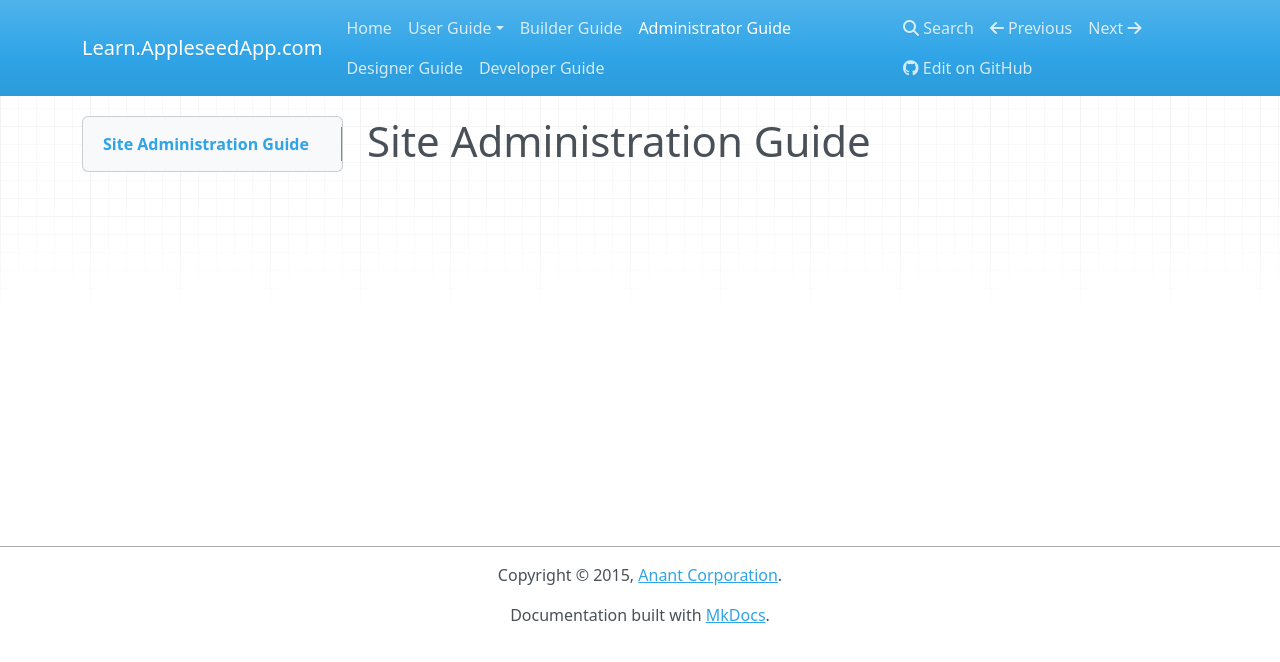
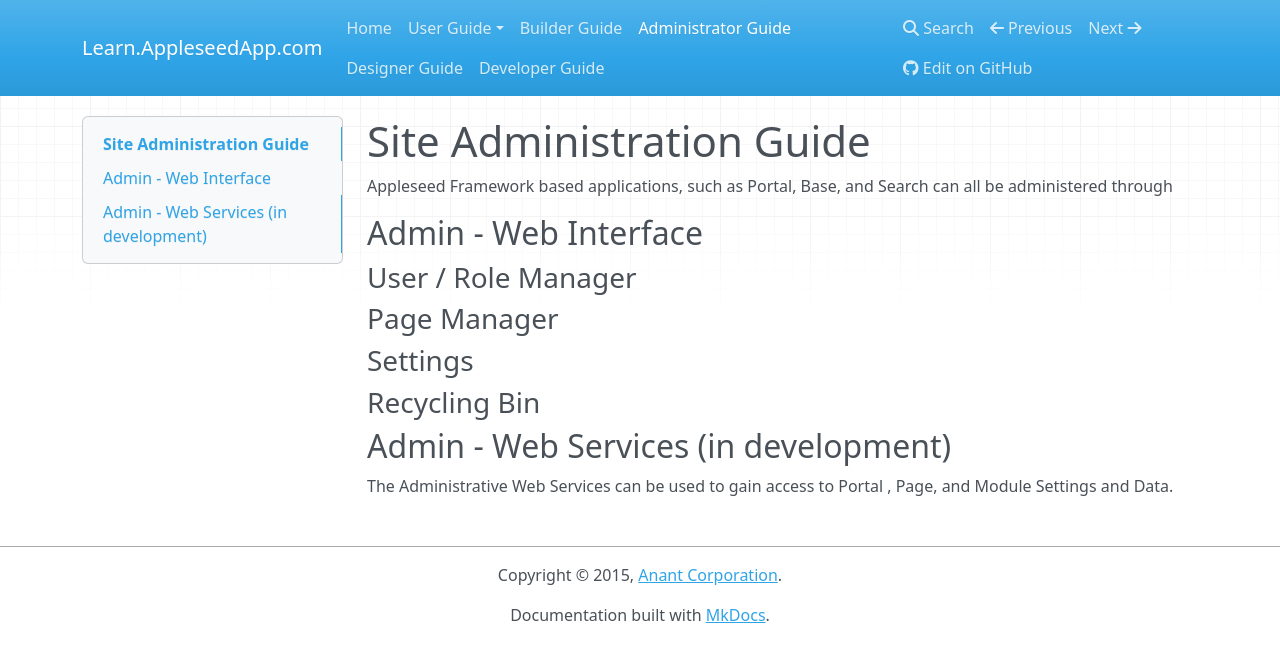
Before and after one commit to AppleseedApp/learn, an MkDocs documentation site: the page built from docs/admin/index.md, in a window 1280 px wide. Shown: the top 662 px of the page. Built offline with MkDocs 1.6.1, drawn with Linux system fonts in a browser that asks for light colours; nearby versions of some CDN libraries; old or Windows-style settings are respelled for this version of MkDocs.

```diff
--- a/docs/admin/index.md
+++ b/docs/admin/index.md
@@ -1 +1,17 @@
 # Site Administration Guide
+
+Appleseed Framework based applications, such as Portal, Base, and Search can all be administered through
+
+## Admin - Web Interface
+
+### User / Role Manager
+
+### Page Manager
+
+### Settings
+
+### Recycling Bin
+
+## Admin - Web Services (in development)
+
+The Administrative Web Services can be used to gain access to Portal , Page, and Module Settings and Data.
```
Also changed, not shown: docs/builder/index.md (+8 -0 lines), docs/index.md (+1 -1 lines).
